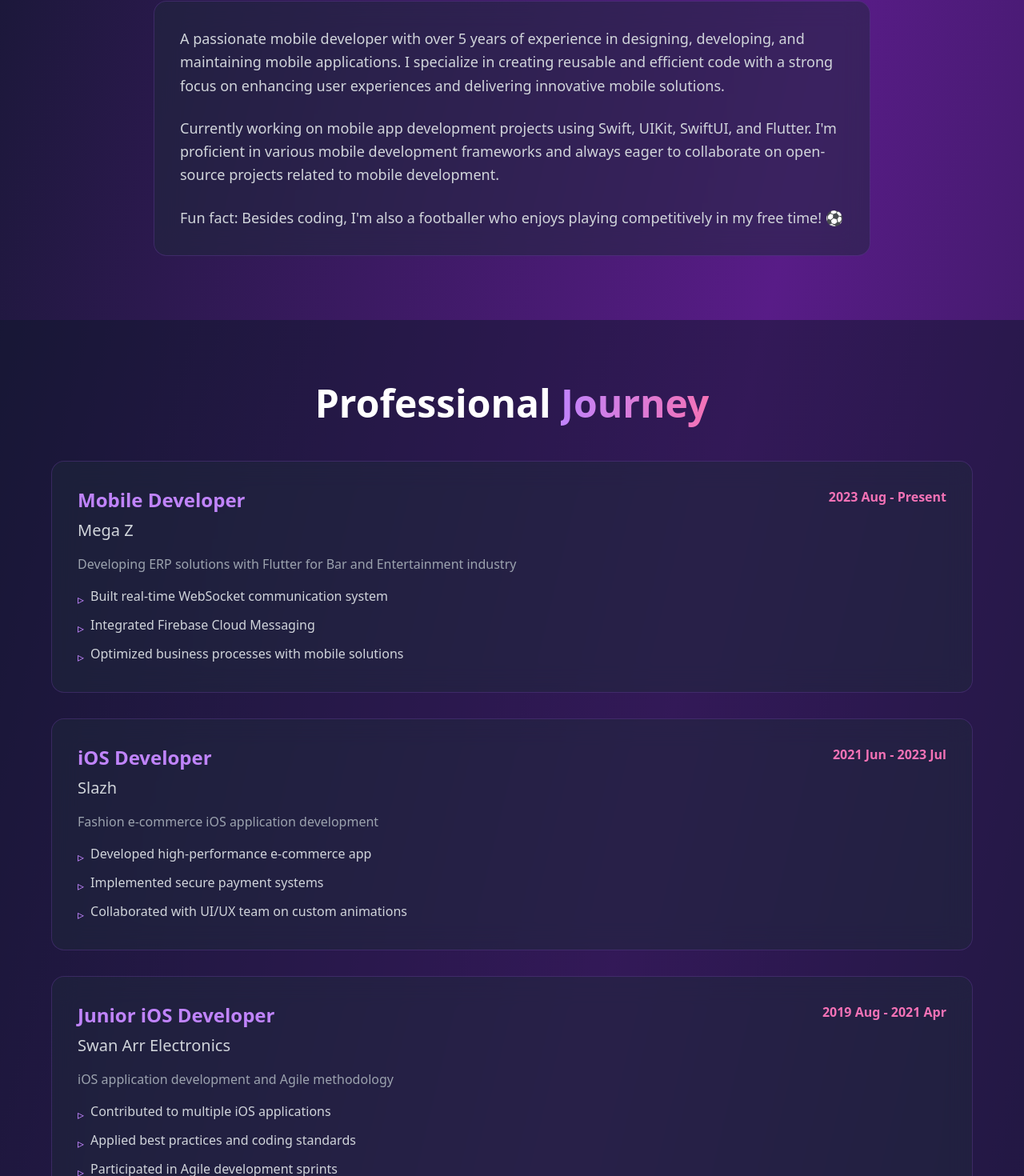
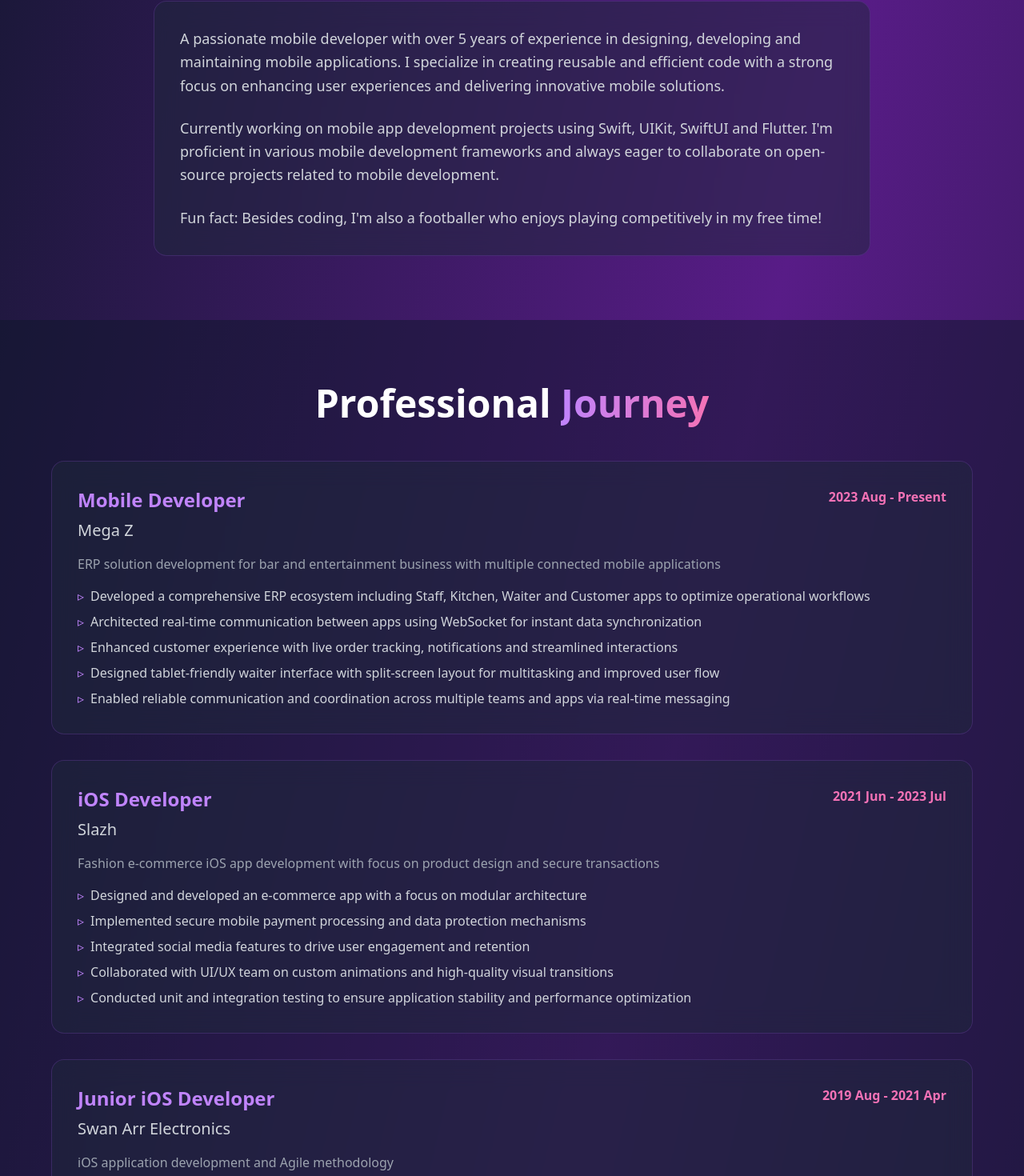
Before and after one commit to soemintheinsmt6/portfolio, a React (Vite) app: page / in a window 1280 px wide. Shown: the part 959-2429 px from the top of the page at 80% size. Built offline with nearby package versions, Linux system fonts and the light colour scheme.

Commit message:
feat: all certificates page

```diff
--- a/src/App.jsx
+++ b/src/App.jsx
@@ -8,6 +8,7 @@ import Skills from './components/Skills';
 import Contact from './components/Contact';
 import Footer from './components/Footer';
 import Certificates from './components/Certificates';
+import CertificatesPage from './components/CertificatesPage';
 
 function App() {
   const [activeSection, setActiveSection] = useState('home');
@@ -39,6 +40,12 @@ function App() {
     }
   };
 
+  // Simple path-based rendering: if the path is /certificates render the full certificates page.
+  const currentPath = typeof window !== 'undefined' ? window.location.pathname : '/';
+  if (currentPath === '/certificates' || currentPath === '/certificates/') {
+    return <CertificatesPage />;
+  }
+
   return (
     <div className="bg-gradient-to-br from-slate-900 via-purple-900 to-slate-900 text-white min-h-screen">
       <Nav
--- a/src/components/About.jsx
+++ b/src/components/About.jsx
@@ -16,13 +16,13 @@ export default function About() {
           </h2>
           <div className="bg-slate-800/50 backdrop-blur-lg rounded-2xl p-8 border border-purple-500/20">
             <p className="text-lg text-gray-300 leading-relaxed mb-6">
-              A passionate mobile developer with over 5 years of experience in designing, developing, and maintaining mobile applications. I specialize in creating reusable and efficient code with a strong focus on enhancing user experiences and delivering innovative mobile solutions.
+              A passionate mobile developer with over 5 years of experience in designing, developing and maintaining mobile applications. I specialize in creating reusable and efficient code with a strong focus on enhancing user experiences and delivering innovative mobile solutions.
             </p>
             <p className="text-lg text-gray-300 leading-relaxed mb-6">
-              Currently working on mobile app development projects using Swift, UIKit, SwiftUI, and Flutter. I'm proficient in various mobile development frameworks and always eager to collaborate on open-source projects related to mobile development.
+              Currently working on mobile app development projects using Swift, UIKit, SwiftUI and Flutter. I'm proficient in various mobile development frameworks and always eager to collaborate on open-source projects related to mobile development.
             </p>
             <p className="text-lg text-gray-300 leading-relaxed">
-              Fun fact: Besides coding, I'm also a footballer who enjoys playing competitively in my free time! ⚽
+              Fun fact: Besides coding, I'm also a footballer who enjoys playing competitively in my free time!
             </p>
           </div>
         </motion.div>
--- /dev/null
+++ b/src/components/CertificatesPage.jsx
@@ -0,0 +1,62 @@
+import React from 'react';
+import { motion } from 'framer-motion';
+import { ExternalLink, ArrowLeft } from 'lucide-react';
+import { certificates } from '../data';
+
+export default function CertificatesPage() {
+  return (
+    <div className="min-h-screen bg-gradient-to-br from-slate-900 via-purple-900 to-slate-900 text-white">
+      <section className="py-20 px-4">
+        <div className="max-w-6xl mx-auto">
+          <div className="relative mb-8">
+            <motion.button
+              onClick={() => { window.location.href = '/'; }}
+              className="absolute left-0 top-1/2 -translate-y-1/2 px-4 py-2 rounded-full bg-slate-800/60 border border-purple-500/20 text-gray-200 inline-flex items-center gap-2"
+              aria-label="Back to Home"
+            >
+              <ArrowLeft className="w-5 h-5" />
+              <span className="hidden md:inline">Back to Home</span>
+            </motion.button>
+
+            <motion.h2
+              initial={{ opacity: 0, y: 50 }}
+              whileInView={{ opacity: 1, y: 0 }}
+              viewport={{ once: true }}
+              transition={{ duration: 0.8 }}
+              className="text-4xl md:text-5xl font-bold text-center"
+            >
+              All <span className="bg-gradient-to-r from-purple-400 to-pink-400 bg-clip-text text-transparent">Certificates</span>
+            </motion.h2>
+          </div>
+
+          <div className="grid md:grid-cols-2 gap-6">
+            {certificates.map((cert, idx) => (
+              <motion.div
+                key={idx}
+                initial={{ opacity: 0, y: 20 }}
+                whileInView={{ opacity: 1, y: 0 }}
+                viewport={{ once: true }}
+                transition={{ delay: idx * 0.03, duration: 0.6 }}
+                whileHover={{ scale: 1.03 }}
+                className="bg-slate-800/50 backdrop-blur-lg rounded-2xl p-6 border border-purple-500/20"
+              >
+                <h3 className="text-xl font-semibold mb-2 text-white">{cert.title}</h3>
+                <p className="text-gray-300 mb-4">{cert.issuer}</p>
+                <motion.a
+                  whileHover={{ scale: 1.01 }}
+                  whileTap={{ scale: 0.95 }}
+                  href={cert.link}
+                  target="_blank"
+                  rel="noopener noreferrer"
+                  className="inline-flex items-center gap-2 text-purple-400 hover:text-purple-300"
+                >
+                  View Certificate <ExternalLink className="w-4 h-4" />
+                </motion.a>
+              </motion.div>
+            ))}
+          </div>
+        </div>
+      </section>
+    </div>
+  );
+}
--- a/src/components/Contact.jsx
+++ b/src/components/Contact.jsx
@@ -21,7 +21,7 @@ export default function Contact() {
           viewport={{ once: true }}
           className="text-lg text-gray-300 mb-12"
         >
-          I'm always open to discussing new projects, creative ideas, or opportunities to be part of your visions.
+          I'm always open to discussing new projects, creative ideas and opportunities to be part of your visions.
         </motion.p>
 
         <motion.div
@@ -34,7 +34,7 @@ export default function Contact() {
             whileHover={{ scale: 1.1, rotate: 5 }}
             whileTap={{ scale: 0.9 }}
             href="mailto:soeminthein020@gmail.com"
-            className="flex items-center gap-2 px-8 py-4 bg-gradient-to-r from-purple-600 to-pink-600 rounded-full text-lg font-semibold text-white hover:shadow-lg hover:shadow-purple-500/50 transition-shadow"
+            className="flex items-center gap-2 px-8 py-4 bg-gradient-to-r from-purple-600 to-pink-600 rounded-full text-lg font-semibold text-white hover:text-white hover:shadow-lg hover:shadow-purple-500/50 transition-shadow"
           >
             <Mail className="w-6 h-6" />
             Email Me
--- a/src/components/Experience.jsx
+++ b/src/components/Experience.jsx
@@ -37,7 +37,7 @@ export default function Experience() {
               <ul className="space-y-2">
                 {exp.achievements.map((achievement, i) => (
                   <li key={i} className="flex items-start gap-2 text-gray-300">
-                    <span className="text-purple-400 mt-1">▹</span>
+                    <span className="text-purple-400">▹</span>
                     <span>{achievement}</span>
                   </li>
                 ))}
--- a/src/components/Footer.jsx
+++ b/src/components/Footer.jsx
@@ -2,7 +2,7 @@ import React from 'react';
 
 export default function Footer() {
   return (
-    <footer className="py-8 px-4 border-t border-purple-500/20 bg-slate-900/50">
+    <footer className="py-6 px-4 border-t border-purple-500/20 bg-slate-900/50">
       <div className="max-w-6xl mx-auto text-center text-gray-400">
         <p>&copy; 2025 Soe Min Thein</p>
       </div>
--- a/src/components/Hero.jsx
+++ b/src/components/Hero.jsx
@@ -72,7 +72,7 @@ export default function Hero() {
           transition={{ delay: 0.4 }}
           className="text-lg md:text-xl text-gray-300 mb-8 max-w-2xl mx-auto"
         >
-          5+ years crafting beautiful mobile experiences with Swift, SwiftUI, and Flutter
+          5+ years crafting beautiful mobile experiences with Swift, SwiftUI and Flutter
         </motion.p>
 
         <motion.div
--- a/src/data.js
+++ b/src/data.js
@@ -4,7 +4,6 @@ export { projects } from './data/projects';
 
 export { experience } from './data/experience';
 
-
 export { certificates } from './data/certificates';
 
 export { default } from './data/index';
--- a/src/data/experience.js
+++ b/src/data/experience.js
@@ -6,11 +6,22 @@ const EXPERIENCE = [
     title: 'Mobile Developer',
     company: 'Mega Z',
     period: '2023 Aug - Present',
-    description: 'Developing ERP solutions with Flutter for Bar and Entertainment industry',
+    description: 'ERP solution development for bar and entertainment business with multiple connected mobile applications',
     achievements: [
-      'Built real-time WebSocket communication system',
-      'Integrated Firebase Cloud Messaging',
-      'Optimized business processes with mobile solutions'
+      'Developed a comprehensive ERP ecosystem including Staff, Kitchen, Waiter and Customer apps to optimize operational workflows',
+      'Architected real-time communication between apps using WebSocket for instant data synchronization',
+      'Enhanced customer experience with live order tracking, notifications and streamlined interactions',
+      'Designed tablet-friendly waiter interface with split-screen layout for multitasking and improved user flow',
+      'Enabled reliable communication and coordination across multiple teams and apps via real-time messaging'
+    ],
+    tech_stacks: [
+      'Flutter',
+      'Dart',
+      'Riverpod',
+      'Provider',
+      'WebSocket',
+      'ObjectBox',
+      'Bitrise'
     ]
   },
   {
@@ -18,11 +29,20 @@ const EXPERIENCE = [
     title: 'iOS Developer',
     company: 'Slazh',
     period: '2021 Jun - 2023 Jul',
-    description: 'Fashion e-commerce iOS application development',
+    description: 'Fashion e-commerce iOS app development with focus on product design and secure transactions',
     achievements: [
-      'Developed high-performance e-commerce app',
-      'Implemented secure payment systems',
-      'Collaborated with UI/UX team on custom animations'
+      'Designed and developed an e-commerce app with a focus on modular architecture',
+      'Implemented secure mobile payment processing and data protection mechanisms',
+      'Integrated social media features to drive user engagement and retention',
+      'Collaborated with UI/UX team on custom animations and high-quality visual transitions',
+      'Conducted unit and integration testing to ensure application stability and performance optimization',
+    ],
+    tech_stacks: [
+      'Swift',
+      'Realm',
+      'Mobile Payment Integration',
+      'SHA256 Encryption',
+      'Core Animation',
     ]
   },
   {
@@ -32,9 +52,15 @@ const EXPERIENCE = [
     period: '2019 Aug - 2021 Apr',
     description: 'iOS application development and Agile methodology',
     achievements: [
-      'Contributed to multiple iOS applications',
-      'Applied best practices and coding standards',
-      'Participated in Agile development sprints'
+      'Contributed to multiple iOS applications under senior developer guidance',
+      'Applied best coding practices and design principles to improve maintainability',
+      'Participated in Agile sprint cycles, collaborating with cross-functional teams for feature delivery'
+    ],
+    tech_stacks: [
+      'Swift',
+      'Alamofire',
+      'Firebase Cloud Messaging',
+      'Analytics'
     ]
   }
 ];
--- a/src/data/projects.js
+++ b/src/data/projects.js
@@ -16,7 +16,7 @@ const PROJECTS = [
     description: 'Feature-rich movie streaming app with offline downloads and Picture-in-Picture support across Android, iOS and Android TV.',
     tech: ['Flutter', 'Firebase', 'ObjectBox', 'Provider'],
     type: 'Cross-platform',
-    year: '2024-2025',
+    year: '2024 - 2025',
     link: 'https://play.google.com/store/apps/details?id=com.thebillionaire.movie_server',
     highlights: ['Offline downloads', 'PiP mode', 'Multi-platform']
   },
@@ -26,7 +26,7 @@ const PROJECTS = [
     description: 'Comprehensive ERP system with separate apps for staff, kitchen, waiter and customers with real-time synchronization.',
     tech: ['Flutter', 'WebSocket', 'Provider', 'Riverpod'],
     type: 'Enterprise',
-    year: '2023-Present',
+    year: '2023 - Present',
     link: 'https://testflight.apple.com/join/syAmsdsM',
     highlights: ['Real-time sync', 'Multi-app system', 'Push notifications']
   },
@@ -36,7 +36,7 @@ const PROJECTS = [
     description: 'High-performance fashion e-commerce iOS app with secure payments and elegant animations.',
     tech: ['Swift', 'Alamofire', 'Realm', 'Core Animation'],
     type: 'iOS',
-    year: '2021-2023',
+    year: '2021 - 2023',
     link: 'https://apps.apple.com/us/app/slazh/id6447933375',
     highlights: ['Secure payments', 'Custom animations', 'Offline cart']
   }
```
Also changed, not shown: src/components/Certificates.jsx (+22 -18 lines).
